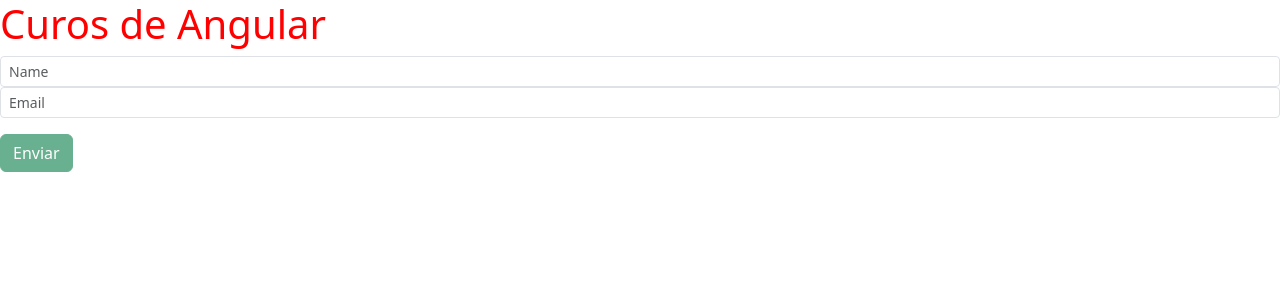
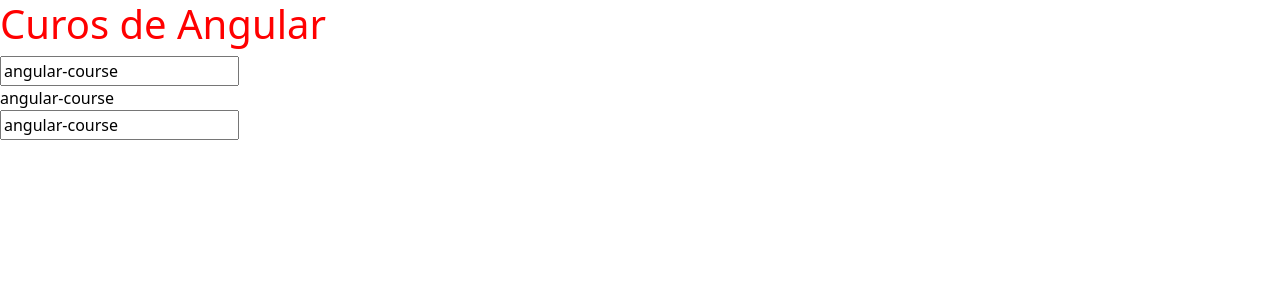
Before and after one commit to Rjchi/angular-course, an Angular app: page / in a window 1280 px wide. Shown: the top 300 px of the page. Built offline with nearby package versions, Linux system fonts and the light colour scheme.

Commit message:
pasar propiedades entre varios componentes

```diff
--- a/src/app/app.component.html
+++ b/src/app/app.component.html
@@ -1,5 +1,8 @@
 <main>
   <h1>Curos de Angular</h1>
+
+  <input type="text" [(ngModel)]="title">
+
   <!-- <div class="container-fluid my-2">
     <app-formulario></app-formulario>
   </div>
@@ -18,6 +21,8 @@
 
   <!-- <app-form-bas-plant></app-form-bas-plant> -->
 
-  <app-form-reactivo></app-form-reactivo>
+  <!-- <app-form-reactivo></app-form-reactivo> -->
+
+  <app-children [title]="title"></app-children>
 
 </main>
--- a/src/app/app.module.ts
+++ b/src/app/app.module.ts
@@ -23,7 +23,9 @@
  * |  Esto es para trabajar con formularios reactivos
  ----------------------------------------------------------------------*/
 import { ReactiveFormsModule } from '@angular/forms';
+
 import { FormReactivoComponent } from './form-reactivo/form-reactivo.component';
+import { ChildrenComponent } from './children/children.component';
 
 /**-------------------------------------------------------------------------
  * |  Aqui registramos todos los componentes que forman parte de este modulo
@@ -40,6 +42,7 @@
     SwitchComponent,
     FormBasPlantComponent,
     FormReactivoComponent,
+    ChildrenComponent,
   ],
   /**--------------------------------------------------------------------
    * |  Si tenemos configuraciones adicionales que se hallan
--- /dev/null
+++ b/src/app/children/children.component.html
@@ -0,0 +1,4 @@
+<div>
+  <div>{{title}}</div>
+  <input type="text" [(ngModel)]="title">
+</div>
```
Also changed, not shown: src/app/children/children.component.ts (added, +17 -0 lines), src/app/children/children.component.css (added), 1 other file (tests, documents, lock files or other folders).
